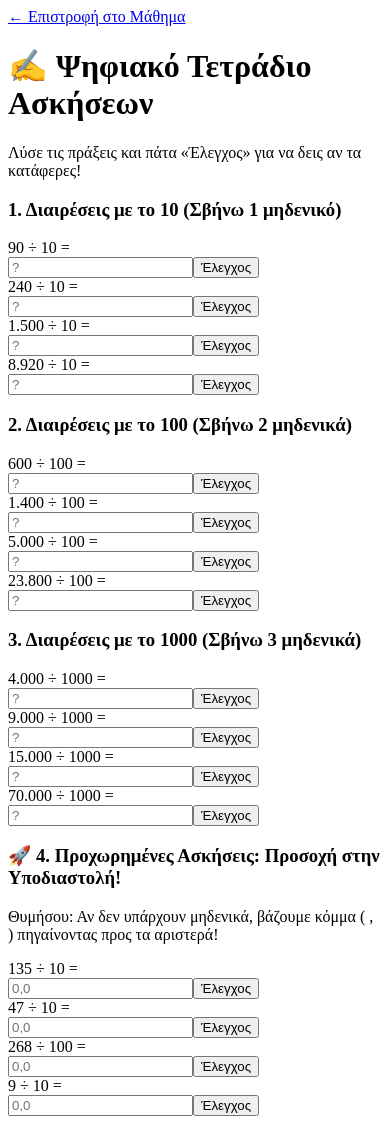
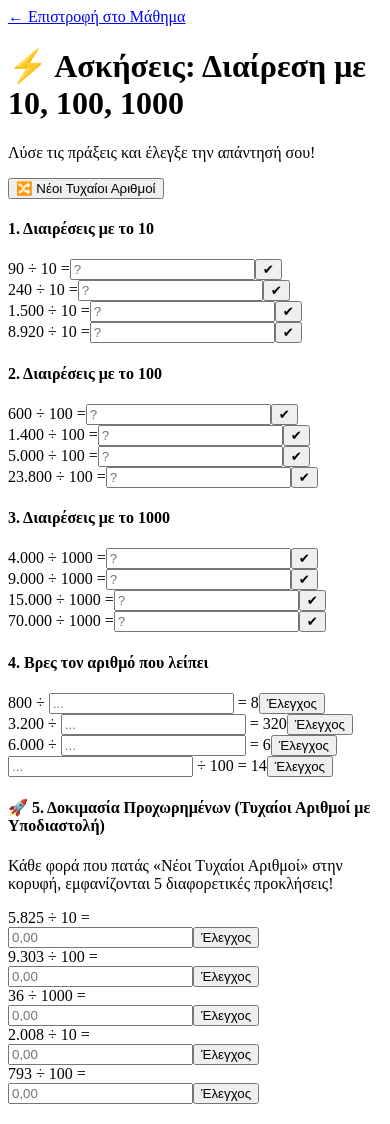
Before and after one commit to gkrimpas-lab/learn-maths-2026, a Next.js app: page /d-dimotikou-exercises in a window 390 px wide. Built offline with nearby package versions, Linux system fonts and the light colour scheme.

Commit message:
Update d-dimotikou-exercises.js

```diff
--- a/pages/d-dimotikou-exercises.js
+++ b/pages/d-dimotikou-exercises.js
@@ -1,57 +1,92 @@
-import { useState } from 'react';
+import { useState, useEffect } from 'react';
 import Head from 'next/head';
 import Link from 'next/link';
 
 export default function DDimotikouExercises() {
-  // State για τις απαντήσεις και τα αποτελέσματα ελέγχου
   const [answers, setAnswers] = useState({});
   const [results, setResults] = useState({});
 
-  // Η βάση δεδομένων των ασκήσεων με τις σωστές απαντήσεις και τις επεξηγήσεις τους
+  // State για την αποθήκευση των 5 τυχαίων αριθμών της Άσκησης 5
+  const [randomData, setRandomData] = useState([]);
+
+  // Στατικά δεδομένα για τις πρώτες 4 ασκήσεις
   const exercisesData = {
-    ex1_1: { q: "90 ÷ 10", ans: "9", type: "zero", explanation: "Διώχνουμε 1 μηδενικό από το τέλος του 90, άρα μένει 9." },
-    ex1_2: { q: "240 ÷ 10", ans: "24", type: "zero", explanation: "Διώχνουμε 1 μηδενικό από το τέλος του 240, άρα μένει 24." },
-    ex1_3: { q: "1.500 ÷ 10", ans: "150", type: "zero", explanation: "Σβήνουμε 1 μηδενικό από το τέλος, άρα το 1500 γίνεται 150." },
-    ex1_4: { q: "8.920 ÷ 10", ans: "892", type: "zero", explanation: "Σβήνουμε το τελευταίο μηδενικό, άρα μένει 892." },
+    ex1_1: { q: "90 ÷ 10", ans: "9", explanation: "Διώχνουμε 1 μηδενικό από το τέλος του 90, άρα μένει 9." },
+    ex1_2: { q: "240 ÷ 10", ans: "24", explanation: "Διώχνουμε 1 μηδενικό από το τέλος του 240, άρα μένει 24." },
+    ex1_3: { q: "1.500 ÷ 10", ans: "150", explanation: "Σβήνουμε 1 μηδενικό από το τέλος, άρα το 1500 γίνεται 150." },
+    ex1_4: { q: "8.920 ÷ 10", ans: "892", explanation: "Σβήνουμε το τελευταίο μηδενικό, άρα μένει 892." },
 
-    ex2_1: { q: "600 ÷ 100", ans: "6", type: "zero", explanation: "Το 100 έχει δύο μηδενικά, άρα σβήνουμε δύο μηδενικά από το 600 και μένει 6." },
-    ex2_2: { q: "1.400 ÷ 100", ans: "14", type: "zero", explanation: "Διώχνουμε και τα δύο μηδενικά από το τέλος, άρα μένει 14." },
-    ex2_3: { q: "5.000 ÷ 100", ans: "50", type: "zero", explanation: "Σβήνουμε δύο μηδενικά από το τέλος του 5000, άρα μένει 50." },
-    ex2_4: { q: "23.800 ÷ 100", ans: "238", type: "zero", explanation: "Σβήνουμε δύο μηδενικά από το τέλος, άρα μένει 238." },
+    ex2_1: { q: "600 ÷ 100", ans: "6", explanation: "Το 100 έχει δύο μηδενικά, άρα σβήνουμε δύο μηδενικά από το 600 και μένει 6." },
+    ex2_2: { q: "1.400 ÷ 100", ans: "14", explanation: "Διώχνουμε και τα δύο μηδενικά από το τέλος, άρα μένει 14." },
+    ex2_3: { q: "5.000 ÷ 100", ans: "50", explanation: "Σβήνουμε δύο μηδενικά από το τέλος του 5000, άρα μένει 50." },
+    ex2_4: { q: "23.800 ÷ 100", ans: "238", explanation: "Σβήνουμε δύο μηδενικά από το τέλος, άρα μένει 238." },
 
-    ex3_1: { q: "4.000 ÷ 1000", ans: "4", type: "zero", explanation: "Το 1000 έχει 3 μηδενικά. Σβήνουμε 3 μηδενικά από το 4000 και μένει 4." },
-    ex3_2: { q: "9.000 ÷ 1000", ans: "9", type: "zero", explanation: "Σβήνουμε και τα 3 μηδενικά από το τέλος, άρα μένει 9." },
-    ex3_3: { q: "15.000 ÷ 1000", ans: "15", type: "zero", explanation: "Σβήνουμε 3 μηδενικά από το τέλος του 15000, άρα μένει 15." },
-    ex3_4: { q: "70.000 ÷ 1000", ans: "70", type: "zero", explanation: "Σβήνουμε 3 μηδενικά από το τέλος, άρα το 70000 γίνεται 70." },
+    ex3_1: { q: "4.000 ÷ 1000", ans: "4", explanation: "Το 1000 έχει 3 μηδενικά. Σβήνουμε 3 μηδενικά από το 4000 και μένει 4." },
+    ex3_2: { q: "9.000 ÷ 1000", ans: "9", explanation: "Σβήνουμε και τα 3 μηδενικά από το τέλος, άρα μένει 9." },
+    ex3_3: { q: "15.000 ÷ 1000", ans: "15", explanation: "Σβήνουμε 3 μηδενικά από το τέλος του 15000, άρα μένει 15." },
+    ex3_4: { q: "70.000 ÷ 1000", ans: "70", explanation: "Σβήνουμε 3 μηδενικά από το τέλος, άρα το 70000 γίνεται 70." },
 
-    ex4_1: { q: "800 ÷ ... = 8", ans: "100", type: "missing", explanation: "Ο αριθμός 800 έχασε 2 μηδενικά για να γίνει 8, άρα διαιρέθηκε με το 100." },
-    ex4_2: { q: "3.200 ÷ ... = 320", ans: "10", type: "missing", explanation: "Ο αριθμός έχασε 1 μηδενικό, άρα διαιρέθηκε με το 10." },
-    ex4_3: { q: "6.000 ÷ ... = 6", ans: "1000", type: "missing", explanation: "Χάθηκαν 3 μηδενικά, άρα διαιρέθηκε με το 1000." },
-    ex4_4: { q: "... ÷ 100 = 14", ans: "1400", type: "missing", explanation: "Αφού διαιρέθηκε με το 100 και έβγαλε 14, πάει να πει ότι στην αρχή είχε δύο μηδενικά παραπάνω (14 × 100 = 1400)." },
+    ex4_1: { q: "800 ÷ ... = 8", ans: "100", explanation: "Ο αριθμός 800 έχασε 2 μηδενικά για να γίνει 8, άρα διαιρέθηκε με το 100." },
+    ex4_2: { q: "3.200 ÷ ... = 320", ans: "10", explanation: "Ο αριθμός έχασε 1 μηδενικό, άρα διαιρέθηκε με το 10." },
+    ex4_3: { q: "6.000 ÷ ... = 6", ans: "1000", explanation: "Χάθηκαν 3 μηδενικά, άρα διαιρέθηκε με το 1000." },
+    ex4_4: { q: "... ÷ 100 = 14", ans: "1400", explanation: "Αφού διαιρέθηκε με το 100 και έβγαλε 14, σημαίνει ότι στην αρχή είχε δύο μηδενικά παραπάνω (14 × 100 = 1400)." }
+  };
 
-    // 🔴 ΝΕΕΣ ΔΥΣΚΟΛΕΣ ΑΣΚΗΣΕΙΣ ΜΕ ΥΠΟΔΙΑΣΤΟΛΗ
-    ex5_1: { q: "135 ÷ 10", ans: "13,5", type: "comma", explanation: "Το 135 δεν έχει μηδενικά. Το 10 έχει 1 μηδενικό, άρα βάζουμε υποδιαστολή 1 θέση από το τέλος: 13,5." },
-    ex5_2: { q: "47 ÷ 10", ans: "4,7", type: "comma", explanation: "Το 10 έχει 1 μηδενικό, άρα η υποδιαστολή πηγαίνει 1 θέση αριστερά: 4,7." },
-    ex5_3: { q: "268 ÷ 100", ans: "2,68", type: "comma", explanation: "Το 100 έχει 2 μηδενικά, άρα βάζουμε την υποδιαστολή 2 θέσεις αριστερά: 2,68." },
-    ex5_4: { q: "9 ÷ 10", ans: "0,9", type: "comma", explanation: "Μετακινούμε την υποδιαστολή 1 θέση αριστερά. Επειδή δεν υπάρχει άλλος αριθμός μπροστά, βάζουμε μηδέν: 0,9." }
+  // 🔴 5η ΑΣΚΗΣΗ: ΔΗΜΙΟΥΡΓΙΑ 5 ΤΥΧΑΙΩΝ ΑΡΙΘΜΩΝ ΚΑΙ ΔΥΝΑΜΙΚΩΝ ΑΠΑΝΤΗΣΕΩΝ
+  useEffect(() => {
+    generateRandomExercises();
+  }, []);
+
+  const generateRandomExercises = () => {
+    const tempRandoms = [];
+    const operations = [10, 100, 1000, 10, 100]; // Διαφορετικοί διαιρέτες για ποικιλία
+
+    for (let i = 0; i < 5; i++) {
+      const num = Math.floor(Math.random() * 9999) + 1; // Τυχαίος από 1 έως 9999
+      const divisor = operations[i];
+
+      // Υπολογισμός σωστού αποτελέσματος σε μορφή string με ελληνικό κόμμα
+      let correctResult = (num / divisor).toString().replace('.', ',');
+
+      // Δυναμική παραγωγή επεξήγησης ανάλογα με τον αν ο αριθμός έχει μηδενικά ή όχι
+      let expl = "";
+      if (num % divisor === 0) {
+        const zeros = divisor === 10 ? "1 μηδενικό" : (divisor === 100 ? "2 μηδενικά" : "3 μηδενικά");
+        expl = `Επειδή ο αριθμός τελειώνει σε μηδενικά, διώχνουμε ${zeros} από το τέλος του ${num}.`;
+      } else {
+        const positions = divisor === 10 ? "1 θέση" : (divisor === 100 ? "2 θέσεις" : "3 θέσεις");
+        expl = `Επειδή ο αριθμός δεν έχει μηδενικά, βάζουμε υποδιαστολή πηγαίνοντας ${positions} προς τα αριστερά.`;
+      }
+
+      tempRandoms.push({
+        id: `rand_${i}`,
+        q: `${num.toLocaleString('el-GR')} ÷ ${divisor}`,
+        ans: correctResult,
+        explanation: expl
+      });
+    }
+    setRandomData(tempRandoms);
+    // Καθαρισμός παλιών αποτελεσμάτων αν πατηθεί επαναφόρτωση
+    setAnswers({});
+    setResults({});
   };
 
   const handleInputChange = (id, val) => {
-    // Αντικαθιστούμε την τελεία με κόμμα για να είναι συμβατό με τη σχολική γραφή
     const formattedVal = val.replace('.', ',');
     setAnswers({ ...answers, [id]: formattedVal });
   };
 
-  const checkAnswer = (id) => {
+  const checkAnswer = (id, isRandom = false, randItem = null) => {
     const userAnswer = answers[id]?.trim();
-    const correctAnswer = exercisesData[id].ans;
+    const correctAnswer = isRandom ? randItem.ans : exercisesData[id].ans;
+    const explanation = isRandom ? randItem.explanation : exercisesData[id].explanation;
 
     if (!userAnswer) return;
 
     if (userAnswer === correctAnswer) {
-      setResults({ ...results, [id]: { status: 'correct' } });
+      setResults(prev => ({ ...prev, [id]: { status: 'correct' } }));
     } else {
-      setResults({ ...results, [id]: { status: 'wrong', msg: exercisesData[id].explanation } });
+      setResults(prev => ({ ...prev, [id]: { status: 'wrong', msg: explanation, correctVal: correctAnswer } }));
     }
   };
 
@@ -64,113 +99,117 @@ export default function DDimotikouExercises() {
 
       <div className="max-w-4xl mx-auto space-y-6">
 
-        {/* ΚΟΥΜΠΙ ΕΠΙΣΤΡΟΦΗΣ */}
         <Link href="/d-dimotikou" className="inline-flex items-center gap-2 text-sm font-bold text-indigo-600 hover:underline">
           &larr; Επιστροφή στο Μάθημα
         </Link>
 
-        <div className="bg-white p-6 md:p-8 rounded-3xl shadow-sm border border-gray-100 space-y-6">
-          <div className="border-b pb-4">
-            <h1 className="text-2xl font-black text-indigo-950">✍️ Ψηφιακό Τετράδιο Ασκήσεων</h1>
-            <p className="text-xs text-gray-500 mt-1">Λύσε τις πράξεις και πάτα «Έλεγχος» για να δεις αν τα κατάφερες!</p>
+        <div className="bg-white p-6 md:p-8 rounded-3xl shadow-sm border border-gray-100 space-y-8">
+          <div className="border-b pb-4 flex flex-col sm:flex-row justify-between items-start sm:items-center gap-4">
+            <div>
+              <h1 className="text-2xl font-black text-indigo-950">⚡ Ασκήσεις: Διαίρεση με 10, 100, 1000</h1>
+              <p className="text-xs text-gray-500 mt-1">Λύσε τις πράξεις και έλεγξε την απάντησή σου!</p>
+            </div>
+            <button onClick={generateRandomExercises} className="text-xs bg-indigo-50 text-indigo-700 hover:bg-indigo-100 font-bold px-4 py-2 rounded-xl border border-indigo-200 transition active:scale-95">
+              🔀 Νέοι Τυχαίοι Αριθμοί
+            </button>
           </div>
 
-          {/* ΟΜΑΔΑ 1 */}
-          <div className="space-y-3">
-            <h3 className="font-bold text-sm text-green-800 bg-green-50 px-3 py-1 rounded-lg inline-block">1. Διαιρέσεις με το 10 (Σβήνω 1 μηδενικό)</h3>
-            <div className="grid grid-cols-1 sm:grid-cols-2 gap-4">
-              {['ex1_1', 'ex1_2', 'ex1_3', 'ex1_4'].map((id) => (
-                <div key={id} className="p-3 bg-slate-50 rounded-xl border flex flex-col gap-2">
-                  <div className="flex items-center justify-between gap-2">
-                    <span className="font-mono font-bold">{exercisesData[id].q} =</span>
-                    <div className="flex gap-2">
-                      <input
-                        type="text"
-                        onChange={(e) => handleInputChange(id, e.target.value)}
-                        className="w-24 border rounded-lg p-1 text-center font-bold text-indigo-600 focus:outline-none focus:ring-2 focus:ring-indigo-500"
-                        placeholder="?"
-                      />
-                      <button onClick={() => checkAnswer(id)} className="bg-indigo-600 text-white px-3 py-1 rounded-lg text-xs font-bold hover:bg-indigo-700">Έλεγχος</button>
+          {/* ΑΣΚΗΣΕΙΣ 1-3 */}
+          <div className="grid grid-cols-1 md:grid-cols-3 gap-6">
+            {/* 10 */}
+            <div className="space-y-3 bg-green-50/30 p-4 rounded-2xl border border-green-100">
+              <h4 className="font-bold text-xs text-green-800 bg-green-100 px-2 py-1 rounded inline-block">1. Διαιρέσεις με το 10</h4>
+              <div className="space-y-4 pt-2">
+                {['ex1_1', 'ex1_2', 'ex1_3', 'ex1_4'].map(id => (
+                  <div key={id} className="text-sm font-bold flex flex-col gap-1.5">
+                    <div className="flex items-center justify-between gap-1">
+                      <span>{exercisesData[id].q} =</span>
+                      <input type="text" value={answers[id] || ''} onChange={(e) => handleInputChange(id, e.target.value)} className="w-16 border rounded p-0.5 text-center font-mono text-indigo-600 bg-white" placeholder="?" />
+                      <button onClick={() => checkAnswer(id)} className="bg-green-700 text-white px-2 py-0.5 rounded text-[11px]">✔</button>
                     </div>
-                  </div>
-                  {results[id]?.status === 'correct' && <div className="text-xs font-bold text-emerald-600">🎉 Σωστά! Μπράβο.</div>}
-                  {results[id]?.status === 'wrong' && <div className="text-xs text-red-600 bg-red-50 p-2 rounded-lg font-medium">❌ {results[id].msg}</div>}
+                    {results[id]?.status === 'correct' && <div className="text-[11px] text-emerald-600">🎉 Σωστά!</div>}
+                    {results[id]?.status === 'wrong' && <div className="text-[11px] text-red-600 bg-white p-1.5 rounded border border-red-200 font-medium">Σωστό: {results[id].correctVal}. {results[id].msg}</div>}
                   </div>
                 ))}
               </div>
             </div>
 
-          {/* ΟΜΑΔΑ 2 */}
-          <div className="space-y-3">
-            <h3 className="font-bold text-sm text-blue-800 bg-blue-50 px-3 py-1 rounded-lg inline-block">2. Διαιρέσεις με το 100 (Σβήνω 2 μηδενικά)</h3>
-            <div className="grid grid-cols-1 sm:grid-cols-2 gap-4">
-              {['ex2_1', 'ex2_2', 'ex2_3', 'ex2_4'].map((id) => (
-                <div key={id} className="p-3 bg-slate-50 rounded-xl border flex flex-col gap-2">
-                  <div className="flex items-center justify-between gap-2">
-                    <span className="font-mono font-bold">{exercisesData[id].q} =</span>
-                    <div className="flex gap-2">
-                      <input
-                        type="text"
-                        onChange={(e) => handleInputChange(id, e.target.value)}
-                        className="w-24 border rounded-lg p-1 text-center font-bold text-indigo-600 focus:outline-none focus:ring-2 focus:ring-indigo-500"
-                        placeholder="?"
-                      />
-                      <button onClick={() => checkAnswer(id)} className="bg-indigo-600 text-white px-3 py-1 rounded-lg text-xs font-bold hover:bg-indigo-700">Έλεγχος</button>
+            {/* 100 */}
+            <div className="space-y-3 bg-blue-50/30 p-4 rounded-2xl border border-blue-100">
+              <h4 className="font-bold text-xs text-blue-800 bg-blue-100 px-2 py-1 rounded inline-block">2. Διαιρέσεις με το 100</h4>
+              <div className="space-y-4 pt-2">
+                {['ex2_1', 'ex2_2', 'ex2_3', 'ex2_4'].map(id => (
+                  <div key={id} className="text-sm font-bold flex flex-col gap-1.5">
+                    <div className="flex items-center justify-between gap-1">
+                      <span>{exercisesData[id].q} =</span>
+                      <input type="text" value={answers[id] || ''} onChange={(e) => handleInputChange(id, e.target.value)} className="w-16 border rounded p-0.5 text-center font-mono text-indigo-600 bg-white" placeholder="?" />
+                      <button onClick={() => checkAnswer(id)} className="bg-blue-700 text-white px-2 py-0.5 rounded text-[11px]">✔</button>
                     </div>
-                  </div>
-                  {results[id]?.status === 'correct' && <div className="text-xs font-bold text-emerald-600">🎉 Σωστά! Μπράβο.</div>}
-                  {results[id]?.status === 'wrong' && <div className="text-xs text-red-600 bg-red-50 p-2 rounded-lg font-medium">❌ {results[id].msg}</div>}
+                    {results[id]?.status === 'correct' && <div className="text-[11px] text-emerald-600">🎉 Σωστά!</div>}
+                    {results[id]?.status === 'wrong' && <div className="text-[11px] text-red-600 bg-white p-1.5 rounded border border-red-200 font-medium">Σωστό: {results[id].correctVal}. {results[id].msg}</div>}
                   </div>
                 ))}
               </div>
             </div>
 
-          {/* ΟΜΑΔΑ 3 */}
-          <div className="space-y-3">
-            <h3 className="font-bold text-sm text-orange-800 bg-orange-50 px-3 py-1 rounded-lg inline-block">3. Διαιρέσεις με το 1000 (Σβήνω 3 μηδενικά)</h3>
-            <div className="grid grid-cols-1 sm:grid-cols-2 gap-4">
-              {['ex3_1', 'ex3_2', 'ex3_3', 'ex3_4'].map((id) => (
-                <div key={id} className="p-3 bg-slate-50 rounded-xl border flex flex-col gap-2">
-                  <div className="flex items-center justify-between gap-2">
-                    <span className="font-mono font-bold">{exercisesData[id].q} =</span>
-                    <div className="flex gap-2">
-                      <input
-                        type="text"
-                        onChange={(e) => handleInputChange(id, e.target.value)}
-                        className="w-24 border rounded-lg p-1 text-center font-bold text-indigo-600 focus:outline-none focus:ring-2 focus:ring-indigo-500"
-                        placeholder="?"
-                      />
-                      <button onClick={() => checkAnswer(id)} className="bg-indigo-600 text-white px-3 py-1 rounded-lg text-xs font-bold hover:bg-indigo-700">Έλεγχος</button>
+            {/* 1000 */}
+            <div className="space-y-3 bg-orange-50/30 p-4 rounded-2xl border border-orange-100">
+              <h4 className="font-bold text-xs text-orange-800 bg-orange-100 px-2 py-1 rounded inline-block">3. Διαιρέσεις με το 1000</h4>
+              <div className="space-y-4 pt-2">
+                {['ex3_1', 'ex3_2', 'ex3_3', 'ex3_4'].map(id => (
+                  <div key={id} className="text-sm font-bold flex flex-col gap-1.5">
+                    <div className="flex items-center justify-between gap-1">
+                      <span>{exercisesData[id].q} =</span>
+                      <input type="text" value={answers[id] || ''} onChange={(e) => handleInputChange(id, e.target.value)} className="w-16 border rounded p-0.5 text-center font-mono text-indigo-600 bg-white" placeholder="?" />
+                      <button onClick={() => checkAnswer(id)} className="bg-orange-700 text-white px-2 py-0.5 rounded text-[11px]">✔</button>
+                    </div>
+                    {results[id]?.status === 'correct' && <div className="text-[11px] text-emerald-600">🎉 Σωστά!</div>}
+                    {results[id]?.status === 'wrong' && <div className="text-[11px] text-red-600 bg-white p-1.5 rounded border border-red-200 font-medium">Σωστό: {results[id].correctVal}. {results[id].msg}</div>}
+                  </div>
+                ))}
               </div>
             </div>
-                  {results[id]?.status === 'correct' && <div className="text-xs font-bold text-emerald-600">🎉 Σωστά! Μπράβο.</div>}
-                  {results[id]?.status === 'wrong' && <div className="text-xs text-red-600 bg-red-50 p-2 rounded-lg font-medium">❌ {results[id].msg}</div>}
+          </div>
+
+          {/* ΑΣΚΗΣΗ 4 */}
+          <div className="bg-slate-50 p-5 rounded-2xl border">
+            <h4 className="font-bold text-xs text-slate-700 bg-slate-200 px-3 py-1 rounded-lg inline-block mb-3">4. Βρες τον αριθμό που λείπει</h4>
+            <div className="grid grid-cols-1 sm:grid-cols-2 gap-4">
+              {['ex4_1', 'ex4_2', 'ex4_3', 'ex4_4'].map(id => (
+                <div key={id} className="text-sm font-bold bg-white p-3 rounded-xl border flex flex-col gap-1.5">
+                  <div className="flex items-center justify-between gap-2">
+                    <span className="font-mono">{exercisesData[id].q.includes('...') ? exercisesData[id].q.split('...')[0] : ''}
+                      {exercisesData[id].q.includes('...') ? <input type="text" value={answers[id] || ''} onChange={(e) => handleInputChange(id, e.target.value)} className="w-16 border rounded text-center text-indigo-600 bg-slate-50 mx-1" placeholder="..." /> : <input type="text" value={answers[id] || ''} onChange={(e) => handleInputChange(id, e.target.value)} className="w-16 border rounded text-center text-indigo-600 bg-slate-50 mx-1" placeholder="..." />}
+                      {exercisesData[id].q.includes('...') ? exercisesData[id].q.split('...')[1] : exercisesData[id].q}
+                    </span>
+                    <button onClick={() => checkAnswer(id)} className="bg-slate-700 text-white px-3 py-1 rounded-lg text-xs">Έλεγχος</button>
+                  </div>
+                  {results[id]?.status === 'correct' && <div className="text-[11px] text-emerald-600">🎉 Σωστά!</div>}
+                  {results[id]?.status === 'wrong' && <div className="text-[11px] text-red-600 bg-red-50/60 p-2 rounded border border-red-200 font-medium">Σωστό: {results[id].correctVal}. {results[id].msg}</div>}
                 </div>
               ))}
             </div>
           </div>
 
-          {/* 🔴 ΟΜΑΔΑ 4: ΝΕΕΣ ΔΥΣKΟΛΕΣ ΑΣΚΗΣΕΙΣ ΜΕ ΥΠΟΔΙΑΣΤΟΛΗ (ΚΟΜΜΑ) */}
-          <div className="space-y-3">
-            <h3 className="font-bold text-sm text-red-800 bg-red-50 px-3 py-1.5 rounded-lg inline-block">🚀 4. Προχωρημένες Ασκήσεις: Προσοχή στην Υποδιαστολή!</h3>
-            <p className="text-xs text-gray-500">Θυμήσου: Αν δεν υπάρχουν μηδενικά, βάζουμε κόμμα ( , ) πηγαίνοντας προς τα αριστερά!</p>
+          {/* 🔴 5η ΑΣΚΗΣΗ: 5 ΤΥΧΑΙΟΙ ΑΡΙΘΜΟΙ ΑΠΟ 1 ΕΩΣ 9999 (ΠΡΟΣΤΕΘΗΚΕ!) */}
+          <div className="bg-indigo-50/40 p-5 rounded-2xl border border-indigo-200">
+            <div className="flex justify-between items-center mb-3">
+              <h4 className="font-bold text-xs text-indigo-800 bg-indigo-100 px-3 py-1 rounded-lg inline-block">🚀 5. Δοκιμασία Προχωρημένων (Τυχαίοι Αριθμοί με Υποδιαστολή)</h4>
+            </div>
+            <p className="text-xs text-slate-500 mb-4 font-medium">Κάθε φορά που πατάς «Νέοι Τυχαίοι Αριθμοί» στην κορυφή, εμφανίζονται 5 διαφορετικές προκλήσεις!</p>
+
             <div className="grid grid-cols-1 sm:grid-cols-2 gap-4">
-              {['ex5_1', 'ex5_2', 'ex5_3', 'ex5_4'].map((id) => (
-                <div key={id} className="p-3 bg-amber-50/40 rounded-xl border border-amber-200 flex flex-col gap-2">
+              {randomData.map((item) => (
+                <div key={item.id} className="text-sm font-bold bg-white p-3 rounded-xl border flex flex-col gap-1.5 shadow-sm">
                   <div className="flex items-center justify-between gap-2">
-                    <span className="font-mono font-bold text-slate-800">{exercisesData[id].q} =</span>
-                    <div className="flex gap-2">
-                      <input
-                        type="text"
-                        onChange={(e) => handleInputChange(id, e.target.value)}
-                        className="w-24 border rounded-lg p-1 text-center font-bold text-amber-900 bg-white border-amber-300 focus:outline-none focus:ring-2 focus:ring-amber-500"
-                        placeholder="0,0"
-                      />
-                      <button onClick={() => checkAnswer(id)} className="bg-amber-600 text-white px-3 py-1 rounded-lg text-xs font-bold hover:bg-amber-700">Έλεγχος</button>
+                    <span className="font-mono text-slate-800">{item.q} =</span>
+                    <div className="flex gap-1.5">
+                      <input type="text" value={answers[item.id] || ''} onChange={(e) => handleInputChange(item.id, e.target.value)} className="w-20 border rounded p-1 text-center font-mono text-indigo-600" placeholder="0,00" />
+                      <button onClick={() => checkAnswer(item.id, true, item)} className="bg-indigo-600 text-white px-2 py-1 rounded-lg text-xs">Έλεγχος</button>
                     </div>
                   </div>
-                  {results[id]?.status === 'correct' && <div className="text-xs font-bold text-emerald-600">🎉 Σωστά! Είσαι αστέρι!</div>}
-                  {results[id]?.status === 'wrong' && <div className="text-xs text-red-600 bg-red-50 p-2 rounded-lg font-medium">❌ {results[id].msg}</div>}
+                  {results[item.id]?.status === 'correct' && <div className="text-[11px] text-emerald-600">🎉 Εξαιρετικά! Σωστή απάντηση.</div>}
+                  {results[item.id]?.status === 'wrong' && <div className="text-[11px] text-red-600 bg-red-50 p-2 rounded-lg border border-red-200 font-medium">Σωστό: {results[item.id].correctVal}. {results[item.id].msg}</div>}
                 </div>
               ))}
             </div>
```
Lines whose indentation alone changed are shown as unchanged.
